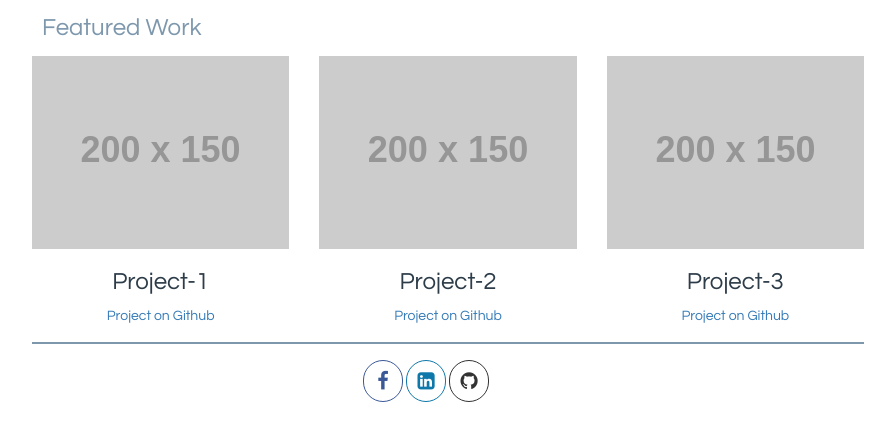
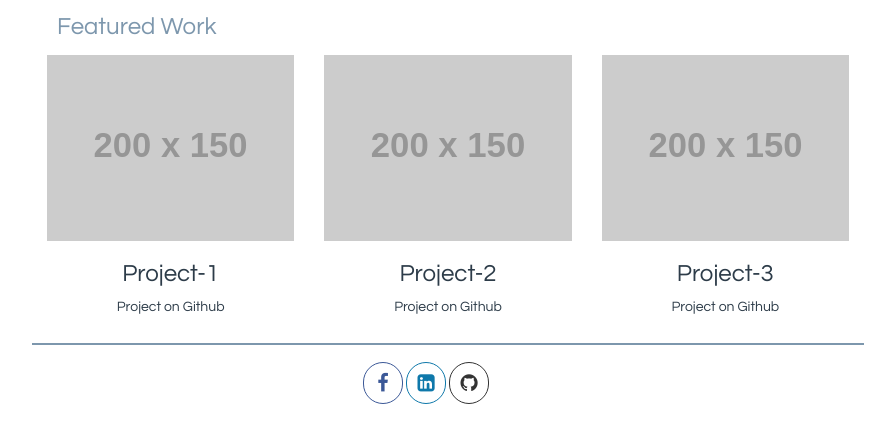
Before and after one commit to NadaMabrouk/Udacity-Portfolio-Project-1, a plain HTML site: page index.html in a window 1280 px wide. Shown: the part 435-856 px from the top of the page, without its empty margins (192-1087 px from the left). Drawn offline with nearby package versions, Linux system fonts and the light colour scheme; placeholder pictures from the web are drawn by us.

Commit message:
First Commit

```diff
--- a/css/style.css
+++ b/css/style.css
@@ -1,66 +1,71 @@
-body{
+body {
 	font-family: "Century Gothic", CenturyGothic, AppleGothic, sans-serif;
 	color: #2d3c49;
 }
 
-header{
-	border-bottom:2px solid #7d97ad;
+header {
+	border-bottom: 2px solid #7d97ad;
 	margin-bottom: 2%;
 }
 
-h1,h5{
+h1,
+h5 {
 	font-style: normal;
 	font-weight: 500;
 }
 
-.details{
+
+.details {
 	padding-right: 0;
 }
 
-.logo{
+.logo {
 	padding-left: 0;
 	margin-top: 3%;
 }
 
-.logo img{
+.logo img {
 	height: 55px;
 	width: 55px;
 }
 
-.container{
+.container {
 	width: 65vw;
 }
 
-.main-section-img{
+.main-section-img {
 	margin-bottom: 2%;
 }
 
-.featured-work-title{
+.featured-work-title {
 	margin-left: 10px;
 	color:#7d97ad;
 }
-.projects{
+
+.projects {
 	margin-top: 2%;
 }
-footer{
+
+footer {
 	margin-top: 2%;
 	border-top: 2px solid  #7d97ad;
 }
 
-footer > ul{
+footer > ul {
 	list-style: none;
 	margin: 2% auto;
 	width: 250px;
 }
 
-footer > ul > li{
+footer > ul > li {
 	display: inline;
 }
 
-footer > ul > li > a{
+footer > ul > li > a {
 	text-decoration: none;
 }
-.circle{
+
+.circle {
 	padding: 10px;
 	width: 40px;
     font-size: 20px;
@@ -70,36 +75,36 @@ footer > ul > li > a{
 	border:1px solid;
 }
 
-.fa-facebook{
+.fa-facebook {
 	color: #3b5897;
 	border-color: #3b5897;
 }
 
-.fa-facebook:hover{
+.fa-facebook:hover {
 	background-color: #3b5897;
 }
 
-.fa-linkedin-square{
+.fa-linkedin-square {
 	color: #0e78aa;
 	border-color: #0e78aa;
 }
 
-.fa-linkedin-square:hover{
+.fa-linkedin-square:hover {
 	background-color: #0e78aa;
 }
 
-.fa-github{
-	color: #333333;
-	border-color: #333333;
+.fa-github {
+	color: #333;
+	border-color: #333;
 }
 
-.fa-github:hover{
-	background-color: #333333;
+.fa-github:hover {
+	background-color: #333;
 }
 
 .fa-facebook:hover,
 .fa-linkedin-square:hover,
-.fa-github:hover{
+.fa-github:hover {
 	color: #ffffff;
 }
 
--- a/index.html
+++ b/index.html
@@ -3,8 +3,9 @@
 <head>
 	<title>Portfolio</title>
 	<meta charset="utf-8">
+	<meta name="viewport" content="width=device-width, initial-scale=1.0">
 	<link rel="stylesheet" href="https://maxcdn.bootstrapcdn.com/bootstrap/3.3.7/css/bootstrap.min.css" >
-	<link rel="stylesheet" type="text/css" href="https://maxcdn.bootstrapcdn.com/font-awesome/4.7.0/css/font-awesome.min.css">
+	<link rel="stylesheet" href="https://maxcdn.bootstrapcdn.com/font-awesome/4.7.0/css/font-awesome.min.css">
 	<link rel="stylesheet" href="css/style.css">
 </head>
 
@@ -19,6 +20,7 @@
 			</div>
 	</header>
 	<main class="row">
+		<div class="col-md-12">
 			<div class="row">
 				<div class="col-md-12">
 					<img  class="img-responsive main-section-img" src="http://www.uohmac.com/img/website-1.jpg" alt="main section image">
@@ -33,8 +35,10 @@
 						<img class="col-xs-12 col-md-12 img-responsive" src="http://placehold.it/200x150" alt="first project">
 					</div>
 					<div class="row text-center">
-						<h3 class="col-md-12">Project-1</h3>
-						<a href="#" class="col-md-12">Project on Github</a>
+						<div class="col-md-12">
+							<h3>Project-1</h3>
+							<p>Project on Github</p>
+						</div>
 					</div>
 				</div>
 				<div class="col-xs-12 col-sm-6 col-md-4 ">
@@ -42,8 +46,10 @@
 						<img class="col-xs-12 col-sm-12 col-md-12 img-responsive" src="http://placehold.it/200x150" alt="second project">
 					</div>
 					<div class="row text-center">
-						<h3 class="col-md-12">Project-2</h3>
-						<a href="#" class="col-md-12">Project on Github</a>
+						<div class="col-md-12">
+							<h3>Project-2</h3>
+							<p>Project on Github</p>
+						</div>
 					</div>
 				</div>
 				<div class="col-xs-12 col-sm-6 col-md-4 ">
@@ -51,11 +57,14 @@
 						<img class="col-xs-12 col-sm-12 col-md-12 img-responsive" src="http://placehold.it/200x150" alt="third project">
 					</div>
 					<div class="row text-center">
-						<h3 class="col-md-12">Project-3</h3>
-						<a href="#" class="col-md-12">Project on Github</a>
+						<div class="col-md-12">
+							<h3>Project-3</h3>
+							<p>Project on Github</p>
+						</div>
 					</div>
 				</div>
 		 	</div>
+		 </div>
 	</main>
 	<footer class="row">
 		<ul>
```
